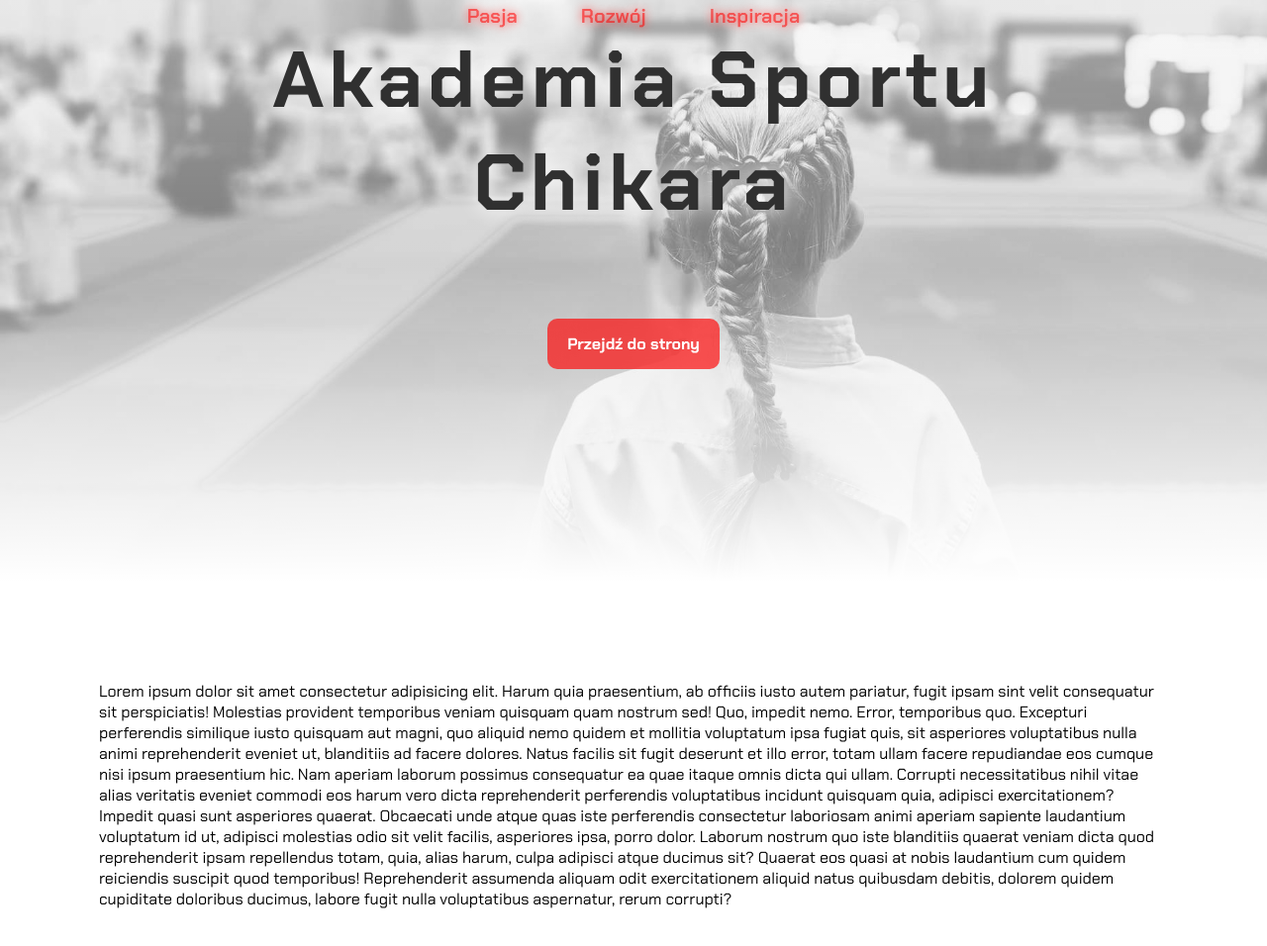
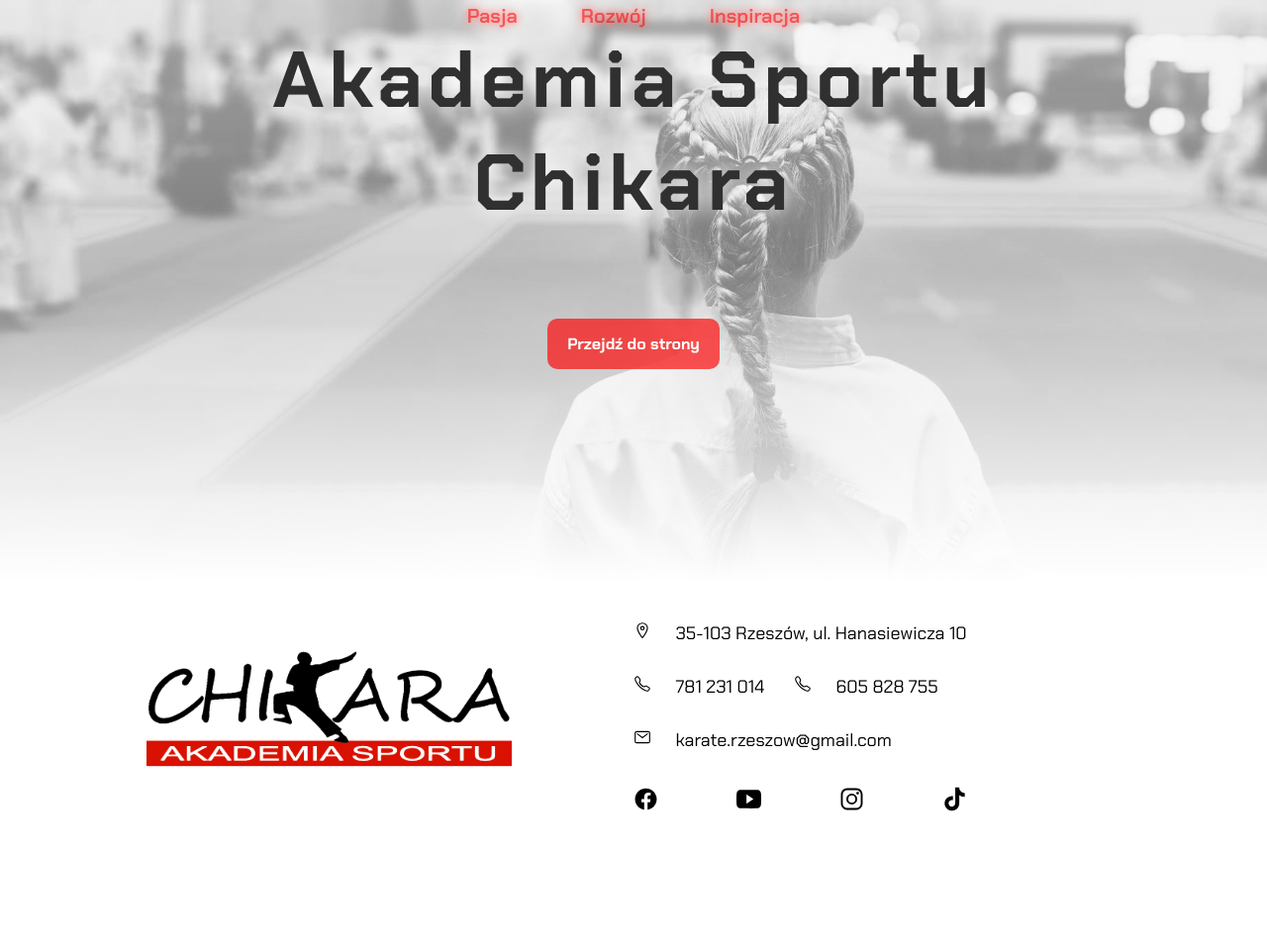
Before and after one commit to FremRez/AkademiaChikara, a plain HTML site: page design project/design project (I)/index.html in a window 1280 px wide. Shown: the part 212-1168 px from the top of the page at 99% size. After the commit the page ends 1057 px from the top, so only its background shows below. Drawn offline with nearby package versions, Linux system fonts and the light colour scheme.

```diff
--- a/design project/design project (I)/index.html
+++ b/design project/design project (I)/index.html
@@ -40,36 +40,48 @@
           Akademia Sportu <br />
           Chikara
         </h1>
-        <button><a href="#bot">Przejdź do strony</a></button>
+        <button><a href="">Przejdź do strony</a></button>
       </section>
     </main>
 
-    <footer id="bot">
-      <p>
-        Lorem ipsum dolor sit amet consectetur adipisicing elit. Harum quia
-        praesentium, ab officiis iusto autem pariatur, fugit ipsam sint velit
-        consequatur sit perspiciatis! Molestias provident temporibus veniam
-        quisquam quam nostrum sed! Quo, impedit nemo. Error, temporibus quo.
-        Excepturi perferendis similique iusto quisquam aut magni, quo aliquid
-        nemo quidem et mollitia voluptatum ipsa fugiat quis, sit asperiores
-        voluptatibus nulla animi reprehenderit eveniet ut, blanditiis ad facere
-        dolores. Natus facilis sit fugit deserunt et illo error, totam ullam
-        facere repudiandae eos cumque nisi ipsum praesentium hic. Nam aperiam
-        laborum possimus consequatur ea quae itaque omnis dicta qui ullam.
-        Corrupti necessitatibus nihil vitae alias veritatis eveniet commodi eos
-        harum vero dicta reprehenderit perferendis voluptatibus incidunt
-        quisquam quia, adipisci exercitationem? Impedit quasi sunt asperiores
-        quaerat. Obcaecati unde atque quas iste perferendis consectetur
-        laboriosam animi aperiam sapiente laudantium voluptatum id ut, adipisci
-        molestias odio sit velit facilis, asperiores ipsa, porro dolor. Laborum
-        nostrum quo iste blanditiis quaerat veniam dicta quod reprehenderit
-        ipsam repellendus totam, quia, alias harum, culpa adipisci atque ducimus
-        sit? Quaerat eos quasi at nobis laudantium cum quidem reiciendis
-        suscipit quod temporibus! Reprehenderit assumenda aliquam odit
-        exercitationem aliquid natus quibusdam debitis, dolorem quidem
-        cupiditate doloribus ducimus, labore fugit nulla voluptatibus
-        aspernatur, rerum corrupti?
-      </p>
+    <footer>
+
+      <img src="images/Logo.png" alt="#">
+
+      <div id="footer-items-container">
+
+        <p>
+          <ion-icon name="location-outline"></ion-icon>
+          35-103 Rzeszów, ul. Hanasiewicza 10
+        </p>
+
+        <div class="footer-call">
+          <p>
+            <ion-icon name="call-outline"></ion-icon>
+            781 231 014
+          </p>
+          <p>
+            <ion-icon name="call-outline"></ion-icon>
+            605 828 755
+          </p>
+        </div>
+
+        <p>
+          <ion-icon name="mail-outline"></ion-icon>
+          karate.rzeszow@gmail.com
+        </p>
+
+        <div class="footer-social-media">
+          <ion-icon name="logo-facebook"></ion-icon>
+          <ion-icon name="logo-youtube"></ion-icon>
+          <ion-icon name="logo-instagram"></ion-icon>
+          <ion-icon name="logo-tiktok"></ion-icon>
+        </div>
+
+
+
+      </div>
+
     </footer>
 
     <script
--- a/design project/design project (I)/style.css
+++ b/design project/design project (I)/style.css
@@ -130,13 +130,52 @@
   display: none;
 }
 
-footer {
-  width: 100vw;
-  height: 100vh;
+footer{
+  display: grid;
+  grid-template-columns: 1fr 1fr;
+  grid-template-areas:
+  'img div';
+  place-items: center;
   padding: 100px;
+
+  & img{
+    grid-area: img;
+    width: 50%;
+  }
+}
+footer p ion-icon{
+  margin-right: 20px;
+}
+#footer-items-container{
+  grid-area: div;
+  font-size: 20px;
+
+  & p{
+    padding: 15px 0 15px 0;
+  }
+}
+.footer-call{
+  display: flex;
+
+  & p:last-of-type {
+    margin-left: 30px
+  }
+}
+.footer-social-media{
+  display: flex;
+  justify-content: space-between;
+  margin-top: 20px;
+
+  & ion-icon{
+    font-size: 25px;
+  }
 }
 
-@media (max-width: 1600px) {
+
+
+
+
+@media (max-width: 1400px) {
   .menu-icon {
     display: block;
   }
@@ -144,9 +183,21 @@
   .menu-option {
     display: none;
   }
+
+  footer{
+    padding: 25px;
+  }
+  footer img{
+    width: 60%;
+    min-width: 300px
+  }
+  #footer-items-container{
+    place-self: center start;
+    font-size: 18px;
+  }
 }
 
-@media (max-width: 600px) {
+@media (max-width: 800px) {
   section {
     & h1 {
       font-size: 50px;
@@ -168,4 +219,29 @@
       margin: 0;
     }
   }
+
+  footer{
+    grid-template-columns: 1fr;
+    grid-template-areas:
+    'img'
+    'div';
+
+    & img{
+      max-width: 300px;
+    }
+  }
+  #footer-items-container{
+    place-self: center;
+    margin: 60px 0;
+    font-size: 16px;
+  }
 }
+@media (max-width: 350px){
+  #footer-items-container{
+    font-size: 14px;
+  }
+  footer img{
+    width: 70%;
+    min-width: 200px;
+  }
+}
```
